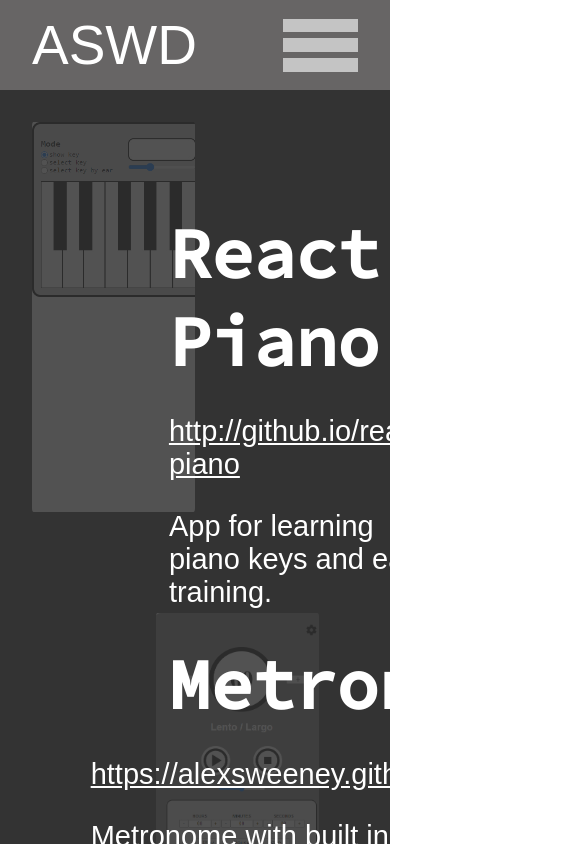
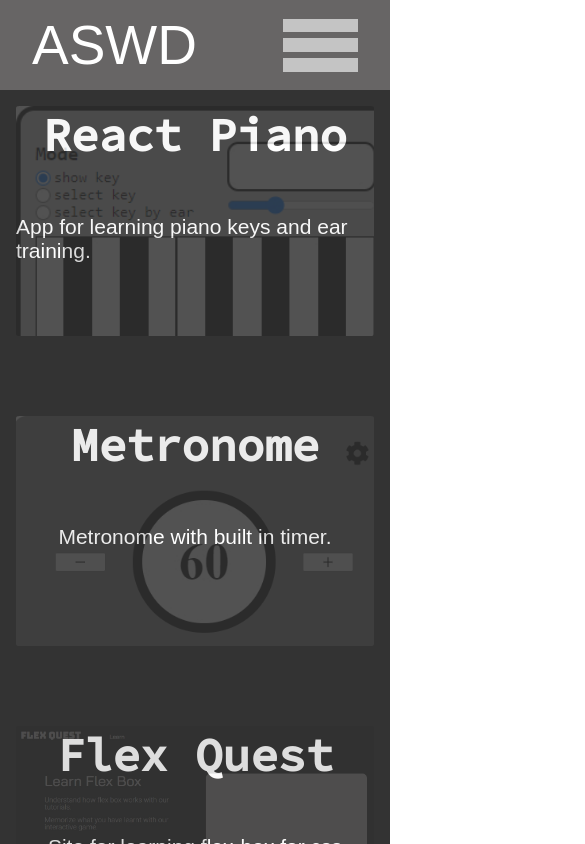
Before and after one commit to AlexSweeney/portfolio-site, a React (Create React App) app: page /Projects in a window 390 px wide. Shown: the top 844 px of the page, 585 px wide, since content can reach past the window. Built offline with nearby package versions, Linux system fonts and the light colour scheme; a web font is replaced by a local one.

Commit message:
style for mobiles

```diff
--- a/src/pages/Projects/Projects.jsx
+++ b/src/pages/Projects/Projects.jsx
@@ -1,51 +1,56 @@
 import React from "react";
 import { colors, fonts } from "../../styles/styles";
+import { getIsDesktop, triggerOnSizeChange } from "../../utils/utils";
 import ReactPianoImg from './../../data/imgs/react-piano.jpg';
 import MetronomeImg from './../../data/imgs/metronome.jpg';
 import FlexQuestImg from './../../data/imgs/flex-quest.jpg';
+import { useEffect, useState } from "react/cjs/react.development";
 
 export default function Projects() {
+  const desktopSize = '426px';
+  const [isDesktop, setIsDesktop] = useState(getIsDesktop(desktopSize));
+
   const projectsStyle = {
     background: colors.background.darker,
     display: 'flex',
     flexDirection: 'column',
     alignItems: 'center',
     flexGrow: '1',
-    padding: '2em',
+    padding: isDesktop ? '2em' : '1em',
   };
 
   const projectStyle = {
     display: 'flex',
     position: 'relative',
     marginBottom: '5em',
-    height: '395px',
+    height: isDesktop ? '395px' : '230px',
     width: '100%',
-    maxWidth: '1400px',
+    maxWidth: isDesktop ? '1400px' : '100%',
   };
 
   const projectHeaderStyle = {
-    fontSize: '70px',
+    fontSize: isDesktop ? '65px' : '46px',
+    // whiteSpace: 'nowrap',
+    textAlign: 'center',
     margin: '0',
     color: colors.font.light,
     fontFamily: fonts.head,
     display: 'flex',
-    justifyContent: 'center',
+    justifyContent: isDesktop ? '' : 'center',
     marginBottom: '30px',
   };
 
   const projectBodyStyle = {
-    fontSize: '29px',
+    fontSize: isDesktop ? '29px' : '21px',
     color: colors.font.light,
     fontFamily: fonts.body,
   };
 
-
-
   const imageContainerStyle = (image, imageLeft, imageTop) => {
     return {
-      height: '390px',
+      height: isDesktop ? '390px' : '100%',
       width: '645px',
-      maxWidth: '50%',
+      maxWidth: isDesktop ? '50%' : '100%',
       backgroundImage: `url(${image})`,
       backgroundSize: '106%',
       opacity: '0.15',
@@ -53,39 +58,50 @@
       borderRadius: '1%',
       backgroundColor: 'white',
       position: 'absolute',
-      left: imageLeft,
-      top: imageTop,
+      left: isDesktop ? imageLeft : '0',
+      top: isDesktop ? imageTop : '0',
     };
   };
 
   const textContainerStyle = (textLeft, textTop) => {
     return {
-      position: 'absolute',
+      position: isDesktop ? 'absolute' : '',
+      display: isDesktop ? '' : 'flex',
+      flexDirection: 'column',
+      alignItems: isDesktop ? '' : 'center',
       left: textLeft,
       top: textTop,
+      maxWidth: '100%',
+      width: isDesktop ? '' : '100%',
     };
   };
 
-  function ProjectDisplay({title, image, link, text, textLeft, textTop, imageLeft, imageTop}) {
+  function ProjectDisplay({title, image, text, textLeft, textTop, imageLeft, imageTop}) {
     return (
-      <div style={projectStyle}>
-        <div style={imageContainerStyle(image, imageLeft, imageTop)}>
+      <div className="project" style={projectStyle}>
+        <div className="image-container" style={imageContainerStyle(image, imageLeft, imageTop)}>
         </div>
-        <div style={textContainerStyle(textLeft, textTop)}>
+        <div className="text-container" style={textContainerStyle(textLeft, textTop)}>
           <h3 style={projectHeaderStyle}>{title}</h3>
-          <a href={link} style={projectBodyStyle}>{link}</a>
           <p style={projectBodyStyle}>{text}</p>
         </div>
       </div>
     )
   }
 
+  function onSizeChange() {
+    setIsDesktop(getIsDesktop(desktopSize))
+  }
+
+  useEffect(() => {
+    triggerOnSizeChange(onSizeChange)
+  }, [])
+
   return (
     <section className="projects" style={projectsStyle}>
       <ProjectDisplay
         title="React Piano"
         image={ReactPianoImg}
-        link="http://github.io/react-piano"
         text="App for learning piano keys and ear training."
         textLeft="42%"
         textTop="22%"
@@ -95,7 +111,6 @@
       <ProjectDisplay
         title="Metronome"
         image={MetronomeImg}
-        link="https://alexsweeney.github.io/metronome/"
         text="Metronome with built in timer."
         textLeft="18%"
         textTop="11%"
@@ -106,7 +121,6 @@
       <ProjectDisplay
         title="Flex Quest"
         image={FlexQuestImg}
-        link="https://alexsweeney.github.io/flex-quest/"
         text="Site for learning flex-box for css"
         textLeft="36%"
         imageTop="9%"
--- /dev/null
+++ b/src/utils/utils.js
@@ -0,0 +1,7 @@
+export function getIsDesktop(size) {
+  return window.matchMedia(`(min-width: ${size})`).matches;
+}
+
+export function triggerOnSizeChange(fn) {
+  window.addEventListener('resize', fn);
+}
```
